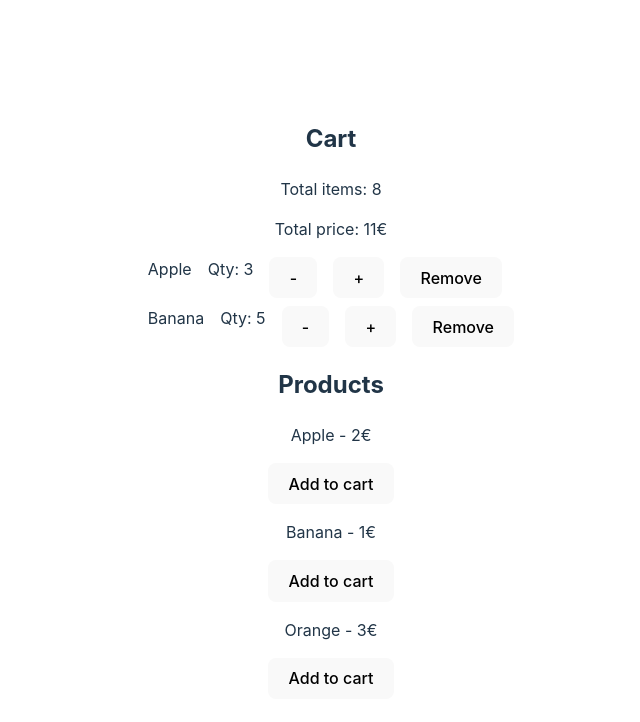
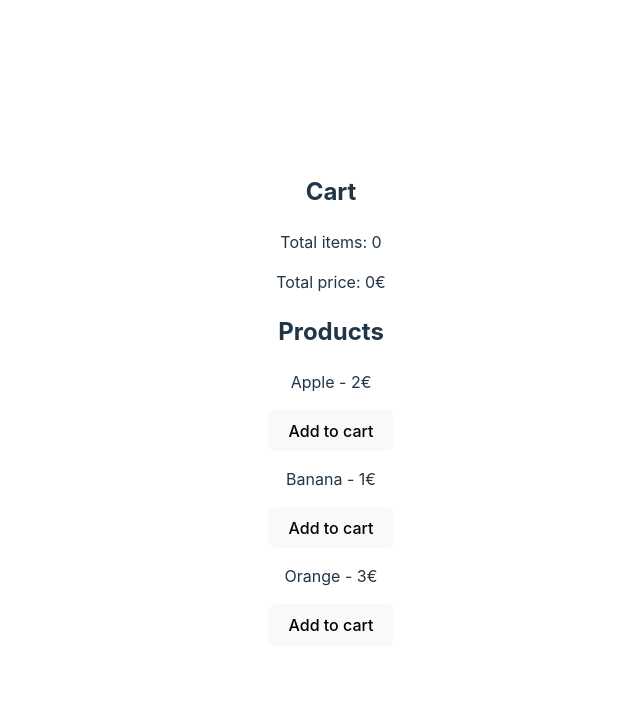
Before and after one commit to georgi712/js-react-exercise, a React (Vite) app in the folder day-12-13-connect-rtk-react/: page / in a window 1280 px wide. Shown: the top 722 px of the page, without its empty margins (309-949 px from the left). Built offline with nearby package versions, Linux system fonts and the light colour scheme.

Commit message:
change cart intial state

```diff
--- a/day-12-13-connect-rtk-react/src/components/Cart/cartSlice.js
+++ b/day-12-13-connect-rtk-react/src/components/Cart/cartSlice.js
@@ -1,11 +1,19 @@
 import { createSlice } from "@reduxjs/toolkit";
 
+const loadCartFromStorage = () => {
+  try {
+    const storedCart = localStorage.getItem("cart");
+    if (storedCart) {
+      return JSON.parse(storedCart);
+    }
+  } catch (error) {
+    console.error("Failed to load cart from storage", error);
+  }
+  return [];
+};
 
 const initialState = {
-  cart: [
-    { id: 1, name: "Apple", price: 2, quantity: 3 },
-    { id: 2, name: "Banana", price: 1, quantity: 5 }
-  ],
+  cart: loadCartFromStorage(),
   lastUpdated: null
 };
 
```
